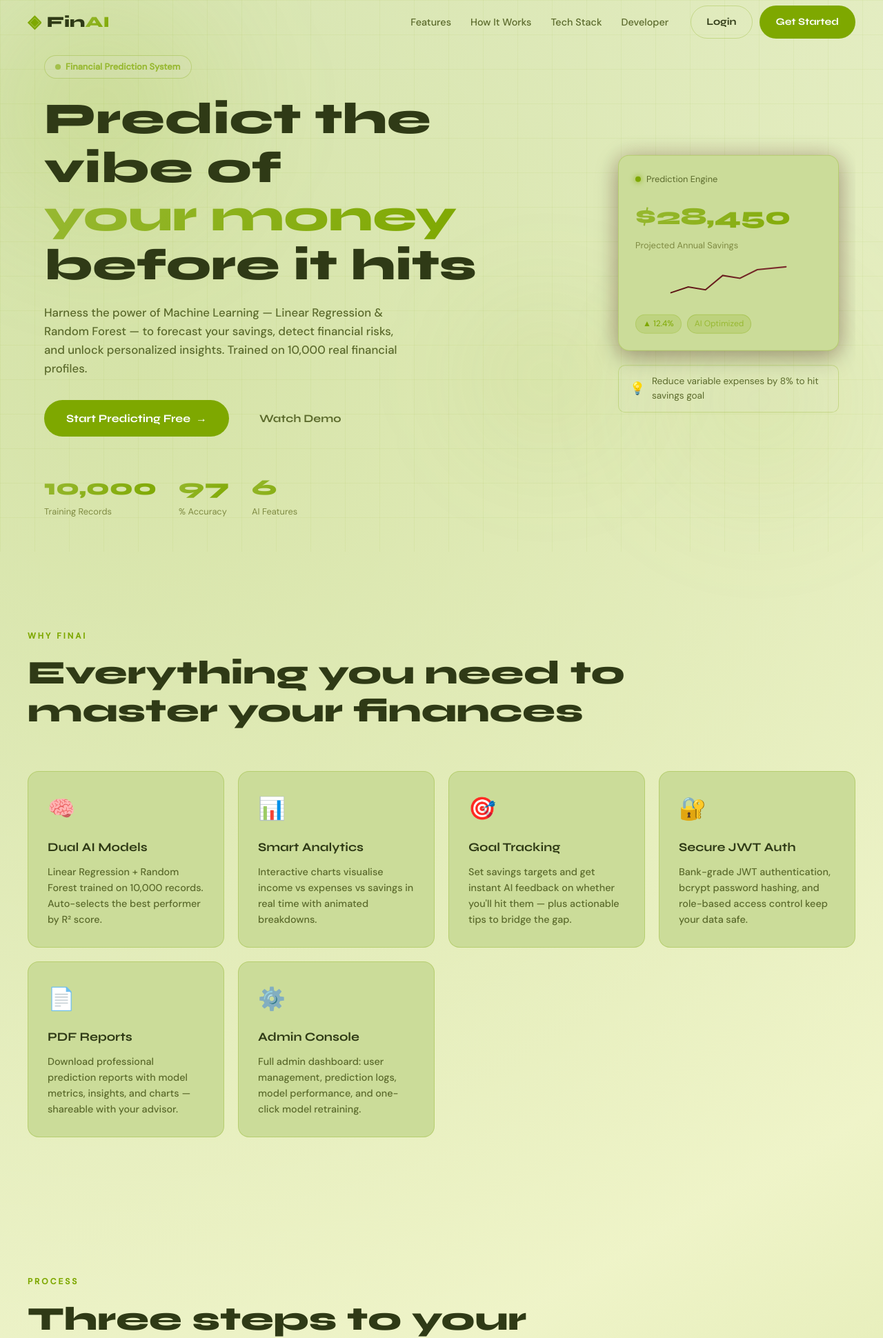
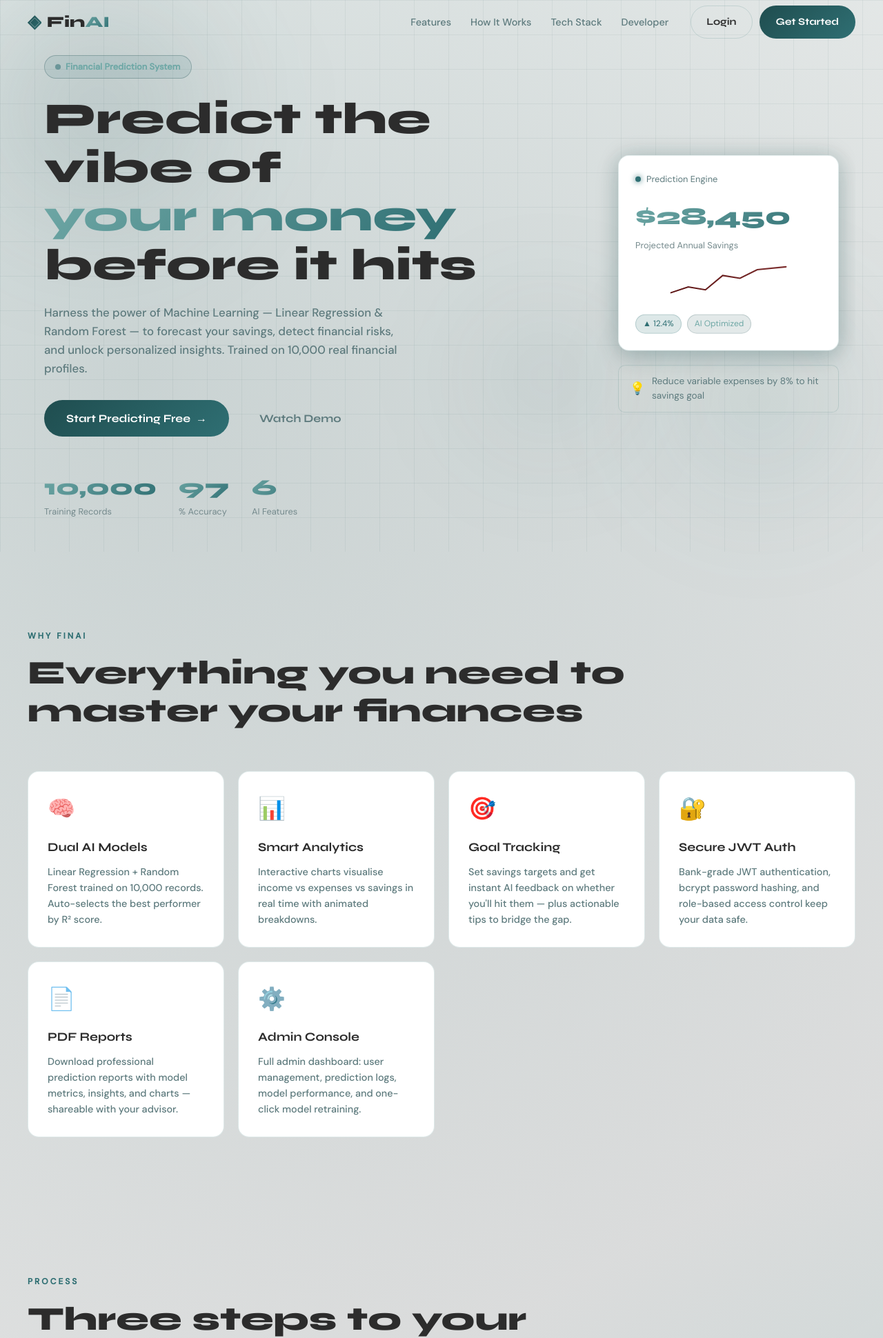
Before and after one commit to baarti20/finAI, a Flask app: page / in a window 1280 px wide. Shown: the top 1940 px of the page at 69% size. Run offline with Flask 3, Linux system fonts and the light colour scheme.

Commit message:
Updated files

```diff
--- a/frontend/static/css/main.css
+++ b/frontend/static/css/main.css
@@ -1,36 +1,36 @@
 /* FinAI — Main Stylesheet — Glassmorphism Fintech Dark Theme */
 
 :root {
-  --bg: #e5eecc;
-  --bg2: #d4e3a7;
-  --bg3: #98b933;
-  --olive-1: #e5eecc;
-  --olive-2: #d4e3a7;
-  --olive-3: #98b933;
-  --olive-4: #7ea800;
-  --olive-5: #98b933;
-  --card: #cbdc99;
-  --card-border: rgba(126, 168, 0, 0.28);
-  --card-hover: #c9dc94;
-  --blue: #7ea800;
-  --blue-light: #98b933;
-  --green: #7ea800;
-  --green-light: #98b933;
-  --purple: #e5eecc;
-  --text: #2f3a16;
-  --text-muted: #5b6a2c;
-  --text-dim: #7f8b43;
-  --danger: #7ea800;
-  --warning: #98b933;
-  --success: #7ea800;
+  --bg: #F5F7F6;
+  --bg2: #E0E0E0;
+  --bg3: #6FA8A6;
+  --olive-1: #F5F7F6;
+  --olive-2: #E0E0E0;
+  --olive-3: #6FA8A6;
+  --olive-4: #1F4D4F;
+  --olive-5: #2F6F73;
+  --card: #FFFFFF;
+  --card-border: rgba(47, 111, 115, 0.16);
+  --card-hover: #E0E0E0;
+  --blue: #1F4D4F;
+  --blue-light: #6FA8A6;
+  --green: #2F6F73;
+  --green-light: #6FA8A6;
+  --purple: #F5F7F6;
+  --text: #2C2C2C;
+  --text-muted: #5D7A7D;
+  --text-dim: #758A8D;
+  --danger: #F0B429;
+  --warning: #D6A85A;
+  --success: #2F6F73;
   --radius: 16px;
   --radius-sm: 10px;
   --transition: 0.26s ease-in-out;
   --font-display: 'Syne', sans-serif;
   --font-body: 'DM Sans', sans-serif;
-  --shadow: 0 10px 34px rgba(26, 3, 3, 0.28);
-  --glow-blue: 0 0 30px rgba(125, 47, 47, 0.18);
-  --glow-green: 0 0 26px rgba(107, 33, 33, 0.18);
+  --shadow: 0 10px 34px rgba(31, 77, 79, 0.18);
+  --glow-blue: 0 0 30px rgba(31, 77, 79, 0.18);
+  --glow-green: 0 0 26px rgba(47, 111, 115, 0.18);
 }
 
 *, *::before, *::after { box-sizing: border-box; margin: 0; padding: 0; }
@@ -40,9 +40,9 @@ html { scroll-behavior: smooth; font-size: 16px; }
 body {
   font-family: var(--font-body);
   background:
-    radial-gradient(circle at 15% 12%, rgba(126, 168, 0, 0.18), transparent 42%),
-    radial-gradient(circle at 82% 88%, rgba(152, 185, 51, 0.16), transparent 38%),
-    linear-gradient(150deg, var(--bg) 0%, #f2f6ce 44%, var(--bg3) 100%);
+    radial-gradient(circle at 15% 12%, rgba(31, 77, 79, 0.18), transparent 42%),
+    radial-gradient(circle at 82% 88%, rgba(47, 111, 115, 0.12), transparent 38%),
+    linear-gradient(150deg, var(--bg) 0%, var(--bg2) 44%, var(--bg3) 100%);
   color: var(--text);
   line-height: 1.6;
   overflow-x: hidden;
@@ -224,8 +224,8 @@ li { font-weight: 550; }
   position: fixed;
   inset: 0;
   background-image:
-    linear-gradient(rgba(126,168,0,0.06) 1px, transparent 1px),
-    linear-gradient(90deg, rgba(126,168,0,0.06) 1px, transparent 1px);
+    linear-gradient(rgba(31,77,79,0.06) 1px, transparent 1px),
+    linear-gradient(90deg, rgba(31,77,79,0.06) 1px, transparent 1px);
   background-size: 50px 50px;
   pointer-events: none;
   z-index: 0;
@@ -244,18 +244,18 @@ li { font-weight: 550; }
 }
 .orb-1 {
   width: 500px; height: 500px;
-  background: radial-gradient(circle, rgba(126,168,0,0.18), transparent 70%);
+  background: radial-gradient(circle, rgba(31,77,79,0.18), transparent 70%);
   top: -100px; left: -100px;
 }
 .orb-2 {
   width: 400px; height: 400px;
-  background: radial-gradient(circle, rgba(152,185,51,0.14), transparent 70%);
+  background: radial-gradient(circle, rgba(47,111,115,0.14), transparent 70%);
   bottom: 0; right: 0;
   animation-delay: -4s;
 }
 .orb-3 {
   width: 300px; height: 300px;
-  background: radial-gradient(circle, rgba(126,168,0,0.12), transparent 70%);
+  background: radial-gradient(circle, rgba(31,77,79,0.12), transparent 70%);
   top: 50%; left: 50%;
   animation-delay: -2s;
 }
@@ -275,8 +275,8 @@ li { font-weight: 550; }
   align-items: center;
   gap: 8px;
   padding: 6px 16px;
-  background: rgba(221, 222, 212, 0.16);
-  border: 1px solid rgba(126,168,0,0.3);
+  background: rgba(47, 111, 115, 0.1);
+  border: 1px solid rgba(31, 77, 79, 0.3);
   border-radius: 50px;
   font-size: 0.8rem;
   font-weight: 700;
@@ -396,16 +396,16 @@ li { font-weight: 550; }
 }
 .badge-green {
   padding: 3px 10px;
-  background: rgba(152,185,51,0.24);
-  border: 1px solid rgba(152,185,51,0.35);
+  background: rgba(47,111,115,0.16);
+  border: 1px solid rgba(47,111,115,0.24);
   border-radius: 50px;
   font-size: 0.75rem;
   color: var(--success);
 }
 .badge-blue {
   padding: 3px 10px;
-  background: rgba(126,168,0,0.18);
-  border: 1px solid rgba(126,168,0,0.3);
+  background: rgba(31,77,79,0.12);
+  border: 1px solid rgba(31,77,79,0.2);
   border-radius: 50px;
   font-size: 0.75rem;
   color: var(--blue-light);
@@ -1431,7 +1421,7 @@ select option {
 ::-webkit-scrollbar { width: 6px; }
 ::-webkit-scrollbar-track { background: var(--bg); }
 ::-webkit-scrollbar-thumb {
-  background: rgba(126,168,0,0.35);
+  background: rgba(31,77,79,0.35);
   border-radius: 3px;
 }
 
--- a/frontend/templates/admin.html
+++ b/frontend/templates/admin.html
@@ -171,7 +171,7 @@
             Regenerates the 10,000-record training dataset and retrains both models.
             The best performer (by R²) is auto-selected. This may take 30–60 seconds.
           </p>
-          <div style="background:rgba(107,33,33,0.16);border:1px solid rgba(107,33,33,0.3);border-radius:var(--radius-sm);padding:14px;margin-bottom:20px;font-size:0.85rem;color:#fcd34d">
+          <div style="background:rgba(107,33,33,0.16);border:1px solid rgba(107,33,33,0.3);border-radius:var(--radius-sm);padding:14px;margin-bottom:20px;font-size:0.85rem;color:#1f2937">
             ⚠️ This will overwrite the existing trained model artifacts.
           </div>
           <button class="btn-primary" onclick="retrainModel()" id="retrainBtn">
--- a/frontend/templates/login.html
+++ b/frontend/templates/login.html
@@ -33,7 +33,7 @@
 
     <div class="form-group">
       <label>Email Address</label>
-      <input type="email" id="email" class="form-control" placeholder="you@email.com" autocomplete="email" oninput="validateLoginField(this,'email')"/>
+      <input type="email" id="email" class="form-control" placeholder="your_mail_id@gmail.com" autocomplete="email" oninput="validateLoginField(this,'email')"/>
       <div class="field-hint" id="emailHint"></div>
     </div>
     <div class="form-group">
@@ -80,7 +80,7 @@
       <p style="color:var(--text-muted);font-size:0.88rem;margin-bottom:20px">Enter your registered email and we'll verify your identity using your phone number.</p>
       <div class="form-group">
         <label>Email Address</label>
-        <input type="email" id="fpEmail" class="form-control" placeholder="you@email.com"/>
+        <input type="email" id="fpEmail" class="form-control" placeholder="your_mail_id@gmail.com"/>
       </div>
       <button class="btn-primary btn-full" onclick="fpVerifyEmail()">
         <span class="loading-spin" id="fpSpin1"></span>
```
Also changed, not shown: other parts of frontend/static/css/main.css (+35 -45 lines), backend/routes/api.py (+11 -0 lines), frontend/static/js/admin.js (+6 -6 lines), frontend/static/js/auth.js (+17 -6 lines), frontend/static/js/dashboard.js (+17 -17 lines), frontend/templates/register.html (+9 -9 lines), data/financial_dataset.csv, 1 other file.
